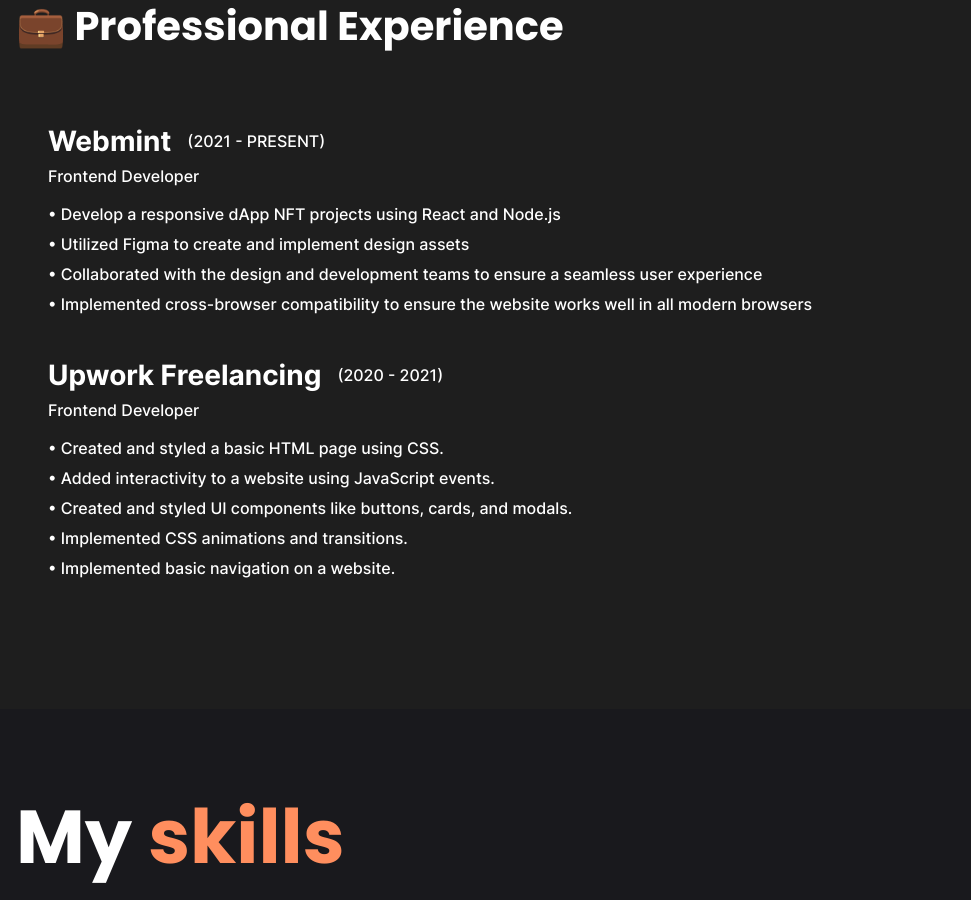
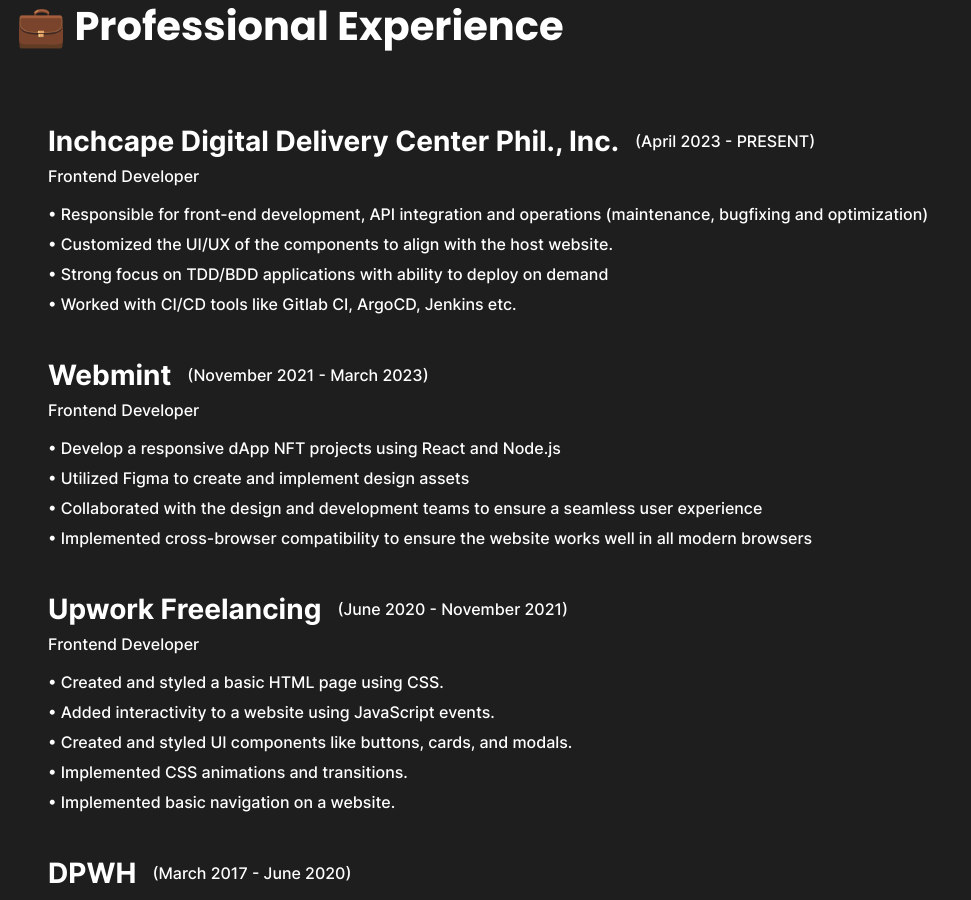
Before and after one commit to mariyamateo/personal-portfolio, a Next.js app: page / in a window 1280 px wide. Shown: the part 1880-2780 px from the top of the page, without its empty margins (0-971 px from the left). Built offline with nearby package versions, Linux system fonts and the light colour scheme.

Commit message:
added work experience

```diff
--- a/constants/about.js
+++ b/constants/about.js
@@ -81,7 +81,19 @@
 
 export const WORK_LIST = [
   {
-    id: 0,
+    id: 3,
+    company: "Inchcape Digital Delivery Center Phil., Inc.",
+    role: "Frontend Developer",
+    work: [
+      "Responsible for front-end development, API integration and operations (maintenance, bugfixing and optimization)",
+      "Customized the UI/UX of the components to align with the host website.",
+      "Strong focus on TDD/BDD applications with ability to deploy on demand",
+      "Worked with CI/CD tools like Gitlab CI, ArgoCD, Jenkins etc.",
+    ],
+    date: "April 2023 - PRESENT",
+  },
+  {
+    id: 2,
     company: "Webmint",
     role: "Frontend Developer",
     work: [
@@ -90,7 +102,7 @@
       "Collaborated with the design and development teams to ensure a seamless user experience",
       "Implemented cross-browser compatibility to ensure the website works well in all modern browsers",
     ],
-    date: "2021 - PRESENT",
+    date: "November 2021 - March 2023",
   },
   {
     id: 1,
@@ -103,20 +115,20 @@
       "Implemented CSS animations and transitions.",
       "Implemented basic navigation on a website.",
     ],
-    date: "2020 - 2021",
+    date: "June 2020 - November 2021",
   },
-  // {
-  //   id: 2,
-  //   company: "DPWH",
-  //   role: "Civil Engineer",
-  //   work: [
-  //     "Create technical drawings and blueprints.",
-  //     "Analyze and solve design problems.",
-  //     "Collaborate with other engineers and architects.",
-  //     "Use software to create construction simulations and animations.",
-  //   ],
-  //   date: "2017 - 2020",
-  // },
+  {
+    id: 0,
+    company: "DPWH",
+    role: "Civil Engineer",
+    work: [
+      "Create technical drawings and blueprints.",
+      "Analyze and solve design problems.",
+      "Collaborate with other engineers and architects.",
+      "Use software to create construction simulations and animations.",
+    ],
+    date: "March 2017 - June 2020",
+  },
 ];
 
 export const SKILLS_DESC = [
```
